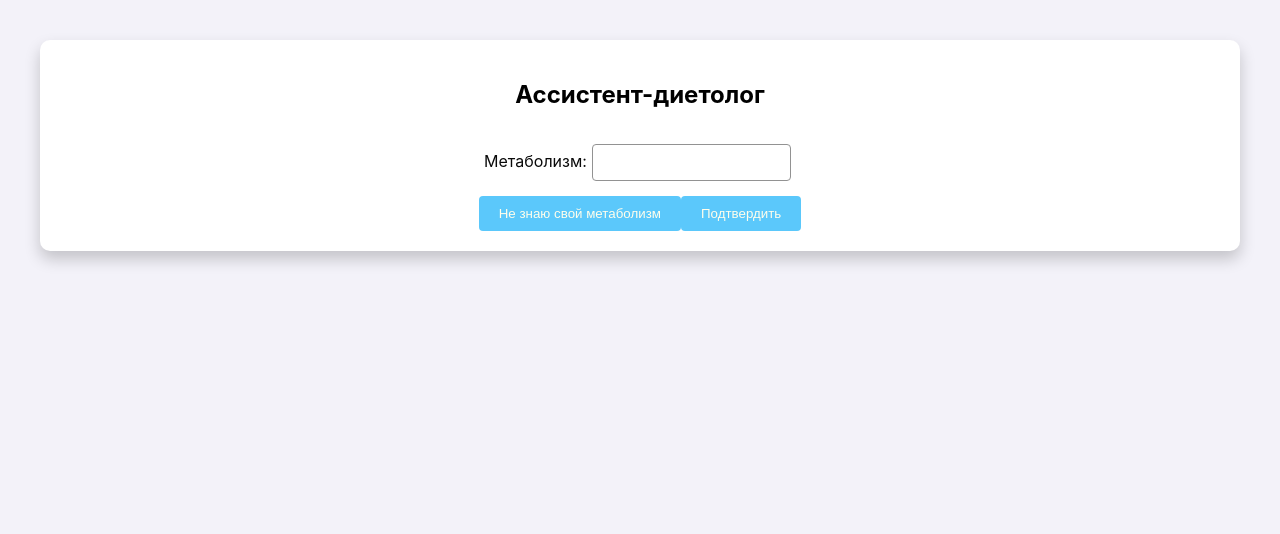
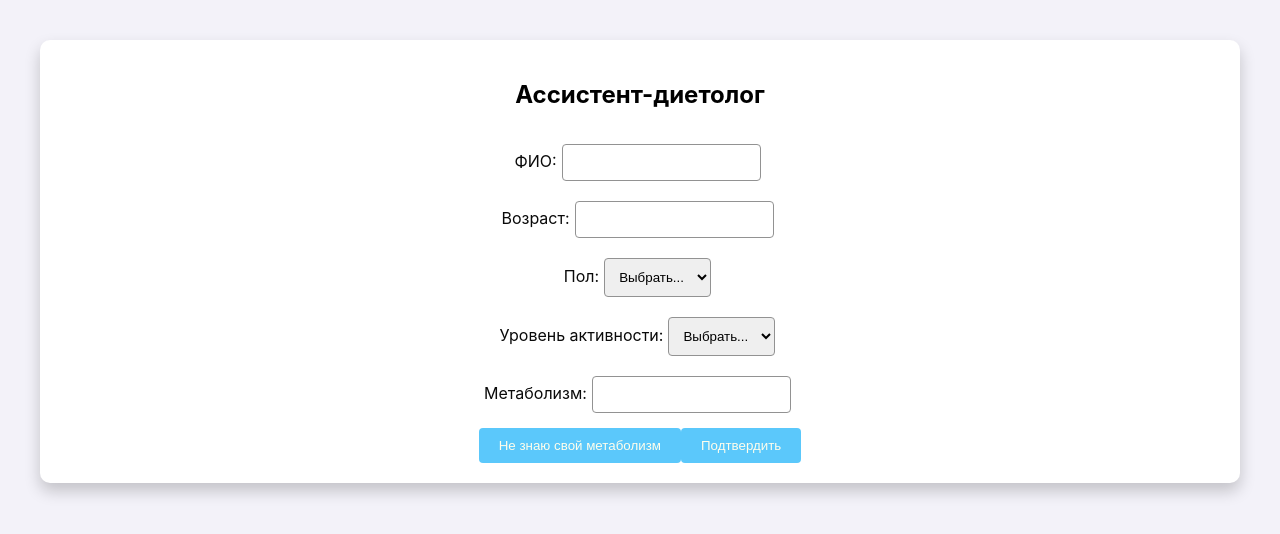
Before and after one commit to hitchhiker11/diet_web_bot, a React (Create React App) app: page / in a window 1280 px wide. Shown: the top 534 px of the page. Built offline with nearby package versions, Linux system fonts and the light colour scheme.

Commit message:
Update App.js

```diff
--- a/src/App.js
+++ b/src/App.js
@@ -10,9 +10,7 @@ function App() {
     activity: "",
     metabolism: "",
     height: "",
-    weight: "",
-    hipCircumference: "",
-    wristCircumference: "",
+    weight: ""
   });
 
   const handleChange = e => {
@@ -24,30 +22,47 @@ function App() {
   };
 
   const calculateMetabolism = () => {
-    if (userData.gender === 'female') {
-      let B = 10 * userData.weight + 6.25 * userData.height - 5 * userData.age - 300;
-      return B >= 1200 ? B : 1200;
-    }
-    // Добавьте расчет для мужчин, если это необходимо
+    let B = 10 * parseFloat(userData.weight) + 6.25 * parseFloat(userData.height) - 5 * parseFloat(userData.age) - 300;
+    return B >= 1200 ? B : 1200;
   };
 
   const handleSubmit = e => {
     e.preventDefault();
-    if (showAdditionalFields) {
+    if (showAdditionalFields && userData.gender === 'female') {
       userData.metabolism = calculateMetabolism();
     }
     console.log(userData);
-  };
-
-  const handleDontKnowClick = () => {
-    setShowAdditionalFields(!showAdditionalFields);
   };
 
   return (
     <div className="App">
       <h2>Ассистент-диетолог</h2>
       <form onSubmit={handleSubmit}>
-        {/* Остальные поля */}
+        <label>
+          ФИО:
+          <input type="text" name="name" value={userData.name} onChange={handleChange} />
+        </label>
+        <label>
+          Возраст:
+          <input type="number" name="age" value={userData.age} onChange={handleChange} />
+        </label>
+        <label>
+          Пол:
+          <select name="gender" value={userData.gender} onChange={handleChange}>
+            <option value="">Выбрать...</option>
+            <option value="male">Мужчина</option>
+            <option value="female">Женщина</option>
+          </select>
+        </label>
+        <label>
+          Уровень активности:
+          <select name="activity" value={userData.activity} onChange={handleChange}>
+            <option value="">Выбрать...</option>
+            <option value="low">Низкий</option>
+            <option value="medium">Средний</option>
+            <option value="high">Высокий</option>
+          </select>
+        </label>
         <label>
           Метаболизм:
           <input
@@ -58,12 +73,13 @@ function App() {
             disabled={showAdditionalFields}
           />
         </label>
-        <button type="button" onClick={handleDontKnowClick}>
-          {!showAdditionalFields ? 'Не знаю свой метаболизм' : 'Я знаю свой метаболизм'}
-        </button>
+        {!userData.metabolism &&
+          <button type="button" onClick={() => setShowAdditionalFields(!showAdditionalFields)}>
+            Не знаю свой метаболизм
+          </button>
+        }
         {showAdditionalFields && (
           <>
-            {/* Поля для ввода роста, веса и других параметров */}
             <label>
               Рост, см:
               <input type="number" name="height" value={userData.height} onChange={handleChange} />
@@ -72,7 +88,6 @@ function App() {
               Вес, кг:
               <input type="number" name="weight" value={userData.weight} onChange={handleChange} />
             </label>
-            {/* Добавьте другие поля, если это необходимо */}
           </>
         )}
         <button type="submit">Подтвердить</button>
```
